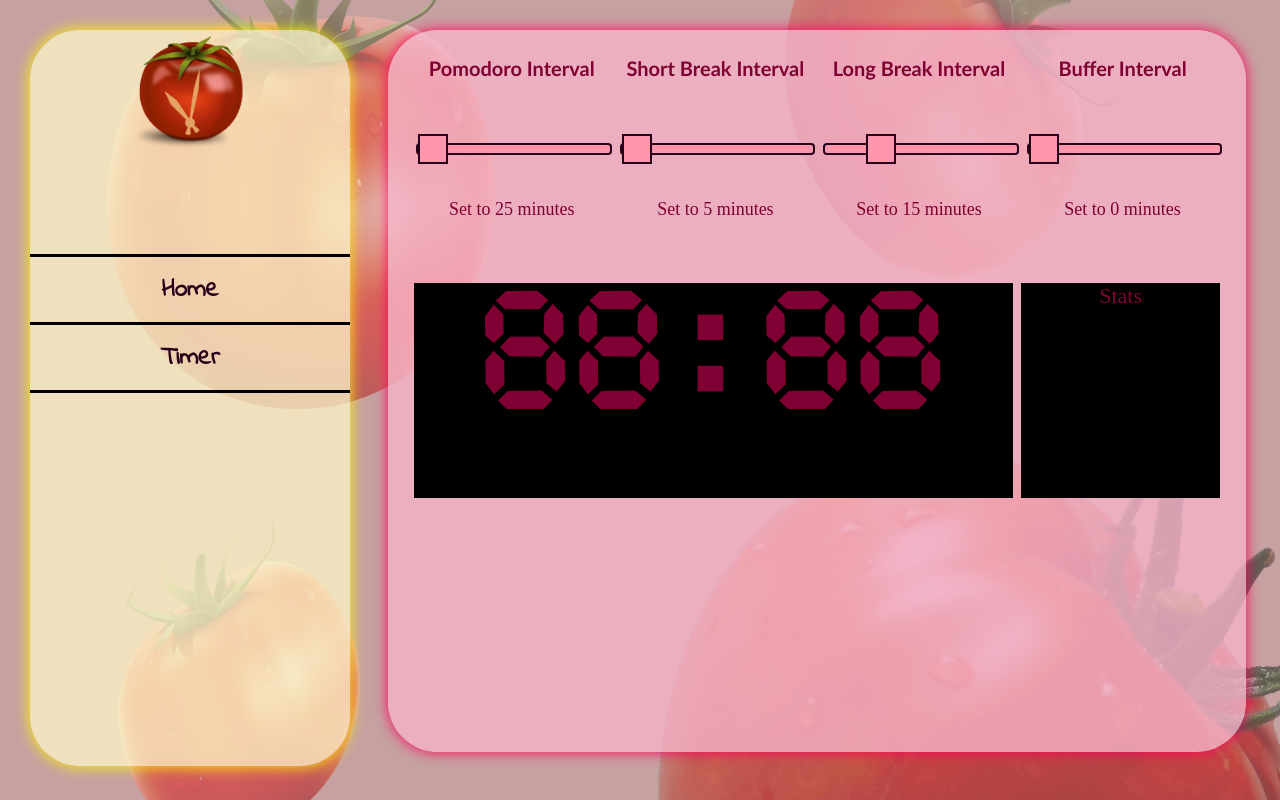
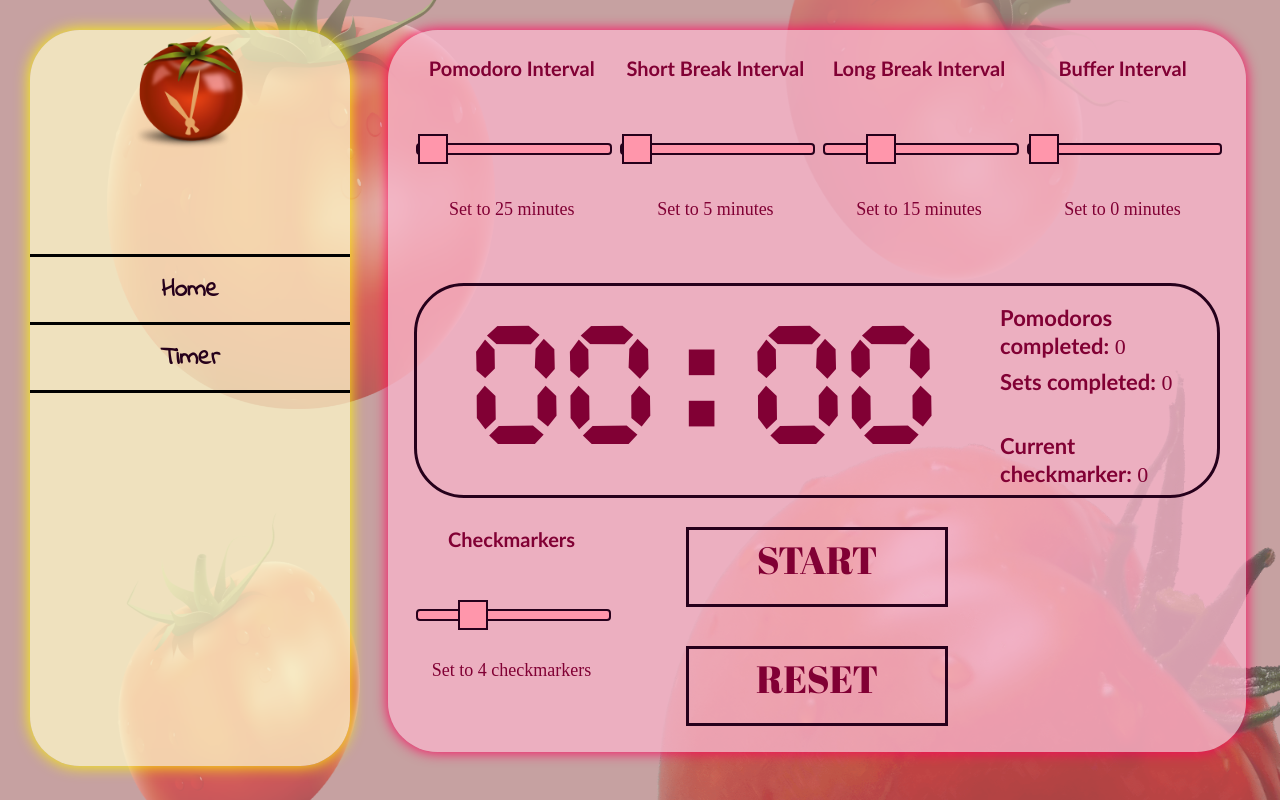
Before and after one commit to The-Pomodoros/Pomodoro, a PHP site: page /timer.php in a window 1280 px wide. Run offline with PHP 8.4, Linux system fonts and the light colour scheme; some web fonts are replaced.

Commit message:
completed timer.php frontend

```diff
--- a/css/index.css
+++ b/css/index.css
@@ -75,7 +75,7 @@
   grid-template-rows: repeat(3,1fr);
 }
 
-.input-div h6{
+h6{
   margin:0;
   font-size: 20px;
   padding: 0;
@@ -86,14 +86,40 @@
   grid-template-columns: 3fr 1fr;
   text-align:center;
   grid-gap: 1vh;
-}
-
-.timer-subdiv div{
-  background-color: black;
+  border: 3px solid var(--primaryDark);
+  border-radius: 50px;
+  padding-right: 2vw;
 }
 
 .timer{
   font-family: 'Cursed Timer';
   font-size: 150px;
+  padding-top: 4vh;
+}
+
+.timer-stats-div{
+  display:grid;
+  grid-template-rows: repeat(3,1fr);
+  text-align: justify;
+  padding-top: 1.4vw;
+}
+
+.timer-button-div{
   display: grid;
+  grid-template-columns: 1fr 2fr 1fr;
+  grid-gap: 1vw;
+  text-align: center;
+  margin-top: 2vh;
 }
+
+/*.timer-button-div div{
+  background-color: black;
+}*/
+
+.timer-button-subdiv{
+  display: grid;
+  grid-template-rows: 2fr 1fr 2fr;
+  font-family: 'Abril Fatface';
+  padding-left: 5vw;
+  padding-right: 5vw;
+}
--- a/timer.php
+++ b/timer.php
@@ -34,15 +34,38 @@
       </div>
       <div class="timer-subdiv">
         <div class="timer">
-          88:88
+          00:00
         </div>
         <div class="timer-stats-div">
-          Stats
+          <div>
+            <b>Pomodoros completed:</b> 0
+          </div>
+          <div>
+            <b>Sets completed:</b> 0
+          </div>
+          <div>
+            <b>Current checkmarker:</b> 0
+          </div>
         </div>
       </div>
       <div class="timer-button-div">
-
-      </div>
+        <div class="input-subdiv" style="font-size:18px;">
+          <h6>Checkmarkers</h6>
+          <input type="range" min='3' max='7' step='1' value="4">
+          Set to 4 checkmarkers
+        </div>
+        <div class="timer-button-subdiv">
+          <div style="border:3px solid var(--primaryDark); font-size:38px; padding-top:0.47vh;">
+            START
+          </div>
+          <div>
+          </div>
+          <div style="border:3px solid var(--primaryDark); font-size:38px; padding-top:0.47vh;">
+            RESET
+          </div>
+        </div>
+        <div>
+        </div>
     </div>
   </body>
 </html>
```
